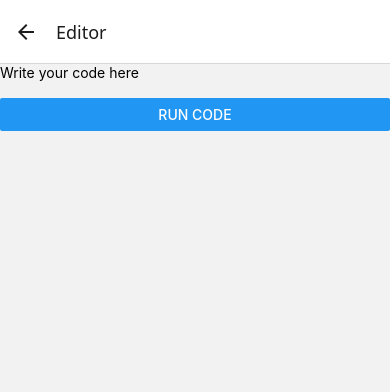
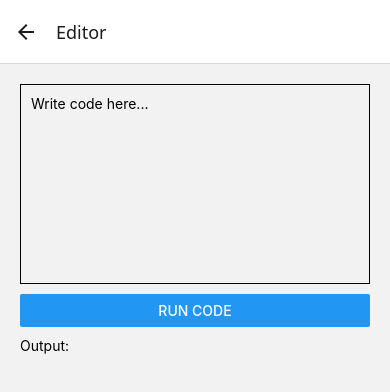
Before and after one commit to dineshnain00/CodeRun-Pro, a React Native app in the folder mobile/: screen /Editor in a window 390 px wide. Shown: the top 392 px of the page. Built offline with nearby package versions, Linux system fonts and the light colour scheme.

Commit message:
Update EditorScreen.js

```diff
--- a/mobile/screens/EditorScreen.js
+++ b/mobile/screens/EditorScreen.js
@@ -1,33 +1,35 @@
-import React, { useState } from 'react';
-import { View, TextInput, Button, Text } from 'react-native';
-import axios from 'axios';
+import React, { useState } from "react";
+import { View, TextInput, Button, Text } from "react-native";
+import axios from "axios";
 
-export default function CodeEditorScreen() {
-  const [code, setCode] = useState('');
-  const [output, setOutput] = useState('');
+export default function EditorScreen() {
+  const [code, setCode] = useState("");
+  const [output, setOutput] = useState("");
 
   const runCode = async () => {
-    try {
-      const response = await axios.post('http://localhost:3000/run', {
-        language: 'python',
-        code,
-      });
-      setOutput(response.data);
-    } catch (error) {
-      setOutput('Error executing code');
-    }
+    const res = await axios.post("http://localhost:5000/run", {
+      code,
+      language: "js",
+    });
+    setOutput(res.data.output || res.data.error);
   };
 
   return (
-    <View>
+    <View style={{ padding: 20 }}>
       <TextInput
+        style={{
+          borderWidth: 1,
+          height: 200,
+          padding: 10,
+          marginBottom: 10,
+        }}
         multiline
         value={code}
         onChangeText={setCode}
-        placeholder="Write your code here"
+        placeholder="Write code here..."
       />
       <Button title="Run Code" onPress={runCode} />
-      <Text>{output}</Text>
+      <Text style={{ marginTop: 10 }}>Output: {output}</Text>
     </View>
   );
 }
```
